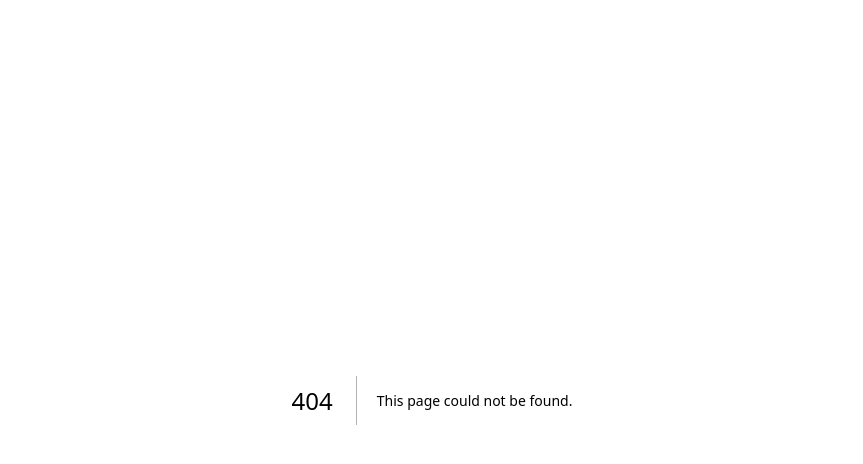
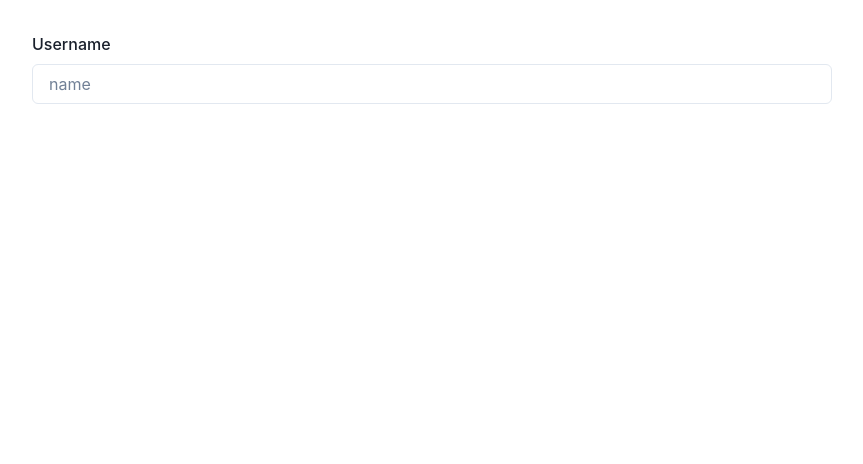
Before and after one commit to Eynzof/reddit-web, a Next.js app: page /register in a window 1280 px wide. Before the commit this address had no page. Shown: the top 464 px of the page, without its empty margins (208-1071 px from the left). Built offline with nearby package versions, Linux system fonts and the light colour scheme.

Commit message:
register page

```diff
--- a/package.json
+++ b/package.json
@@ -11,6 +11,7 @@
     "@chakra-ui/theme-tools": "^2.0.2",
     "@emotion/react": "^11.9.0",
     "@emotion/styled": "^11.9.0",
+    "formik": "^2.2.9",
     "framer-motion": "^6.3.0",
     "next": "latest",
     "react": "^18.2.0",
--- /dev/null
+++ b/src/components/Wrapper.tsx
@@ -0,0 +1,22 @@
+import { Box } from "@chakra-ui/react";
+import React from "react";
+
+interface WrapperProps {
+  variant?: "small" | "regular";
+  children: React.ReactNode;
+}
+
+export const Wrapper: React.FC<WrapperProps> = ({
+  children,
+  variant = "regular",
+}) => {
+  return (
+    <Box
+      mt={8}
+      mx="auto"
+      maxW={variant === "regular" ? "800px" : "400px"}
+      w="100%">
+      {children}
+    </Box>
+  );
+};
--- /dev/null
+++ b/src/pages/register.tsx
@@ -0,0 +1,40 @@
+import React from "react";
+import { Field, Form, Formik } from "formik";
+import {
+  FormControl,
+  FormErrorMessage,
+  FormLabel,
+  Input,
+} from "@chakra-ui/react";
+import { Wrapper } from "../components/Wrapper";
+
+interface registerProps {}
+
+export const Register: React.FC<registerProps> = ({}) => {
+  return (
+    <Wrapper>
+    <Formik
+      initialValues={{ username: "", password: "" }}
+      onSubmit={(values) => {
+        console.log(values);
+      }}>
+      {({ values, handleChange }) => (
+        <Form>
+          <FormControl>
+            <FormLabel htmlFor="username">Username</FormLabel>
+            <Input
+              value={values.username}
+              onChange={handleChange}
+              id="username"
+              placeholder="name"
+            />
+            {/* <FormErrorMessage>{form.errors.name}</FormErrorMessage> */}
+          </FormControl>
+        </Form>
+      )}
+    </Formik>
+    </Wrapper>
+  );
+};
+
+export default Register;
```
Also changed, not shown: 2 other files (tests, documents, lock files or other folders).
